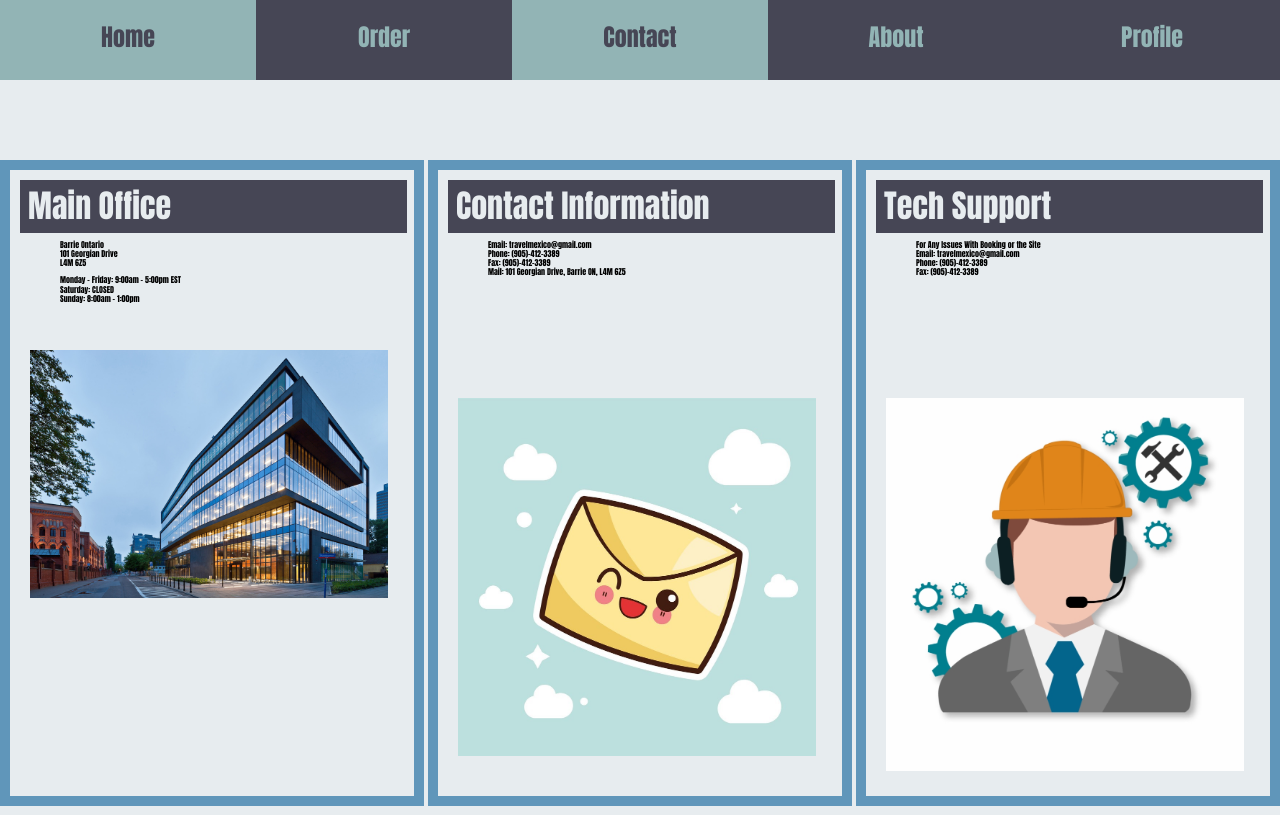
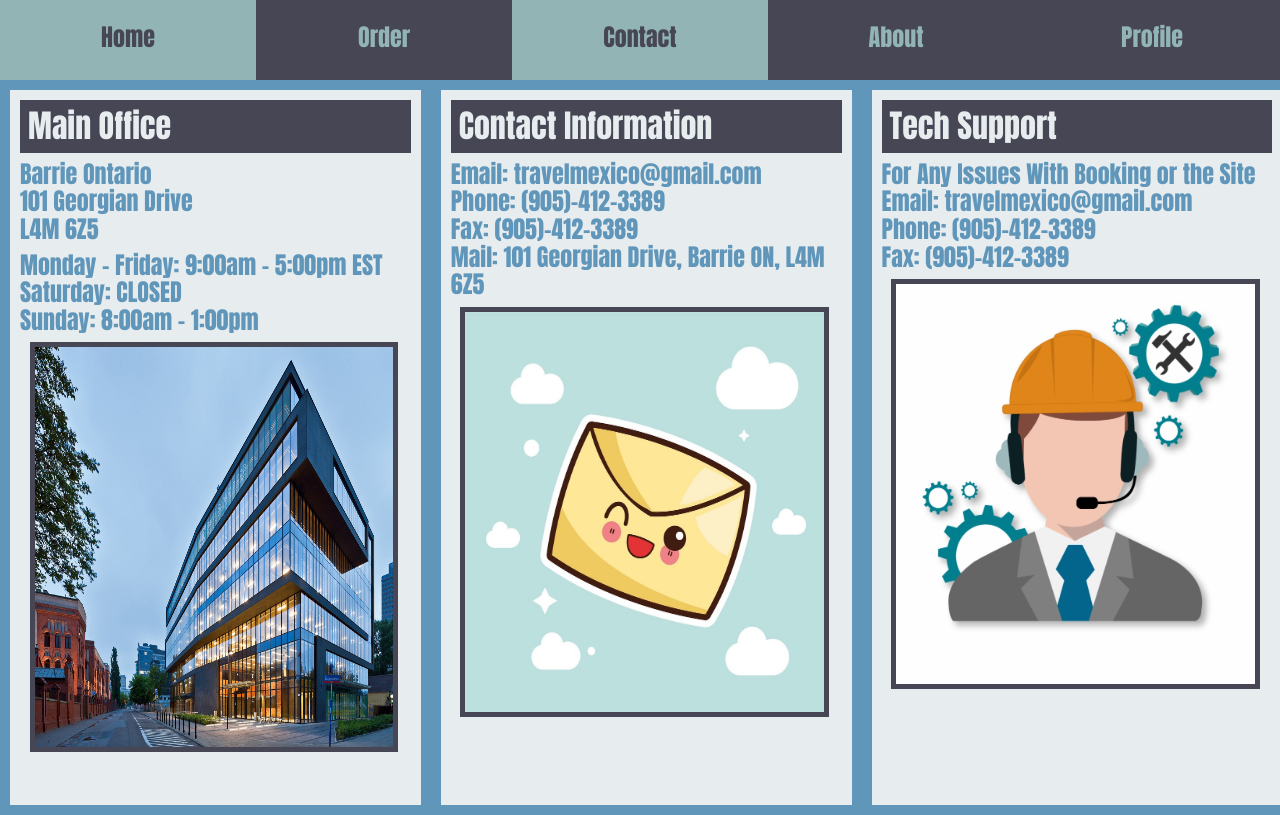
Before and after one commit to X3llus/WebAuthFinal, a website: page frontend/contact.html in a window 1280 px wide. Drawn offline with Linux system fonts and the light colour scheme.

Commit message:
images no longer line up on contact us page but fixed bigger problems

```diff
--- a/frontend/contact.html
+++ b/frontend/contact.html
@@ -5,6 +5,8 @@
     <title></title>
     <link rel="stylesheet" href="css/normalize.css">
     <link rel="stylesheet" href="css/master.css">
+    <link rel="stylesheet" href="css/contact.css">
+    <link rel="stylesheet" href="css/flex.css">
   </head>
   <body>
 
@@ -44,7 +46,7 @@
           <li>Fax: (905)-412-3389</li>
           <li>Mail: 101 Georgian Drive, Barrie ON, L4M 6Z5</li>
         </ul>
-        <img src="images/contact.jpg" alt="Contact" id = "contactImage" style="margin-top:14vh;">
+        <img src="images/contact.jpg" alt="Contact" id = "contactImage">
       </div>
 
       <div>
@@ -55,7 +57,7 @@
           <li>Phone: (905)-412-3389</li>
           <li>Fax: (905)-412-3389</li>
         </ul>
-        <img src="images/techSupport.png" alt="Contact" id = "contactImage" style="margin-top:14vh;">
+        <img src="images/techSupport.png" alt="Contact" id = "contactImage">
       </div>
     </div>
 
--- /dev/null
+++ b/frontend/css/contact.css
@@ -0,0 +1,29 @@
+#blankList{
+  list-style: none;
+  padding: 0;
+}
+
+#contactFlex{
+  margin-top: 10vh;
+}
+
+#contactFlex div{
+  border: 10px solid #6096ba;
+  padding: 10px;
+}
+
+#contactHead{
+  padding: 1vh;
+  margin: 0;
+  text-align: left;
+  color: #e7ecef;
+  background-color: #464655;
+}
+
+#contactImage{
+  position: relative;
+  bottom: 0;
+  width: 28vw;
+  margin-left: 0.75vw;
+  margin-right: 1vw;
+}
--- a/frontend/css/flex.css
+++ b/frontend/css/flex.css
@@ -14,7 +14,6 @@ h1{
 }
 
 .flexContainer li{
-  width: 80vh;
   font-size: 3em;
   color: #6096ba;
 }
--- a/frontend/css/master.css
+++ b/frontend/css/master.css
@@ -27,59 +27,9 @@ body{
 }
 
 /* CSS targeting the banner */
-<<<<<<< HEAD
-=======
 h1{
   color: #464655;
-  font-size: 10em;
-  position: absolute;
-  top: 3.09em;
-  left: 0.2em;
 }
-
-#blankList{
-  list-style: none;
-}
-
-#contactFlex{
-  margin-top: 10vh;
-}
-
-#contactFlex div{
-  border: 10px solid #6096ba;
-  width: 30vw;
-  padding: 10px;
-}
-
-#contactHead{
-  padding: 1vh;
-  margin: 0;
-  text-align: left;
-  width: 29vw;
-  color: #e7ecef;
-  background-color: #464655;
-}
-
-#contactImage{
-  width: 28vw;
-  margin-left: 0.75vw;
-  margin-right: 1vw;
-  margin-top: 3vw;
-  margin-bottom: 1vw;
-}
-
-.horizontalBar{
-  margin-bottom: 2vh;
-  position:relative;
-  border: 5px solid #464655;
-}
-
-.flexContainer{
-  display: flex;
-  justify-content: space-between;
-}
->>>>>>> 72c2eb53c39a72f53d80a0378559b5ffe42e9dc1
-
 
 /* CSS targeting the nav bar and sub-elements */
 nav{
```
